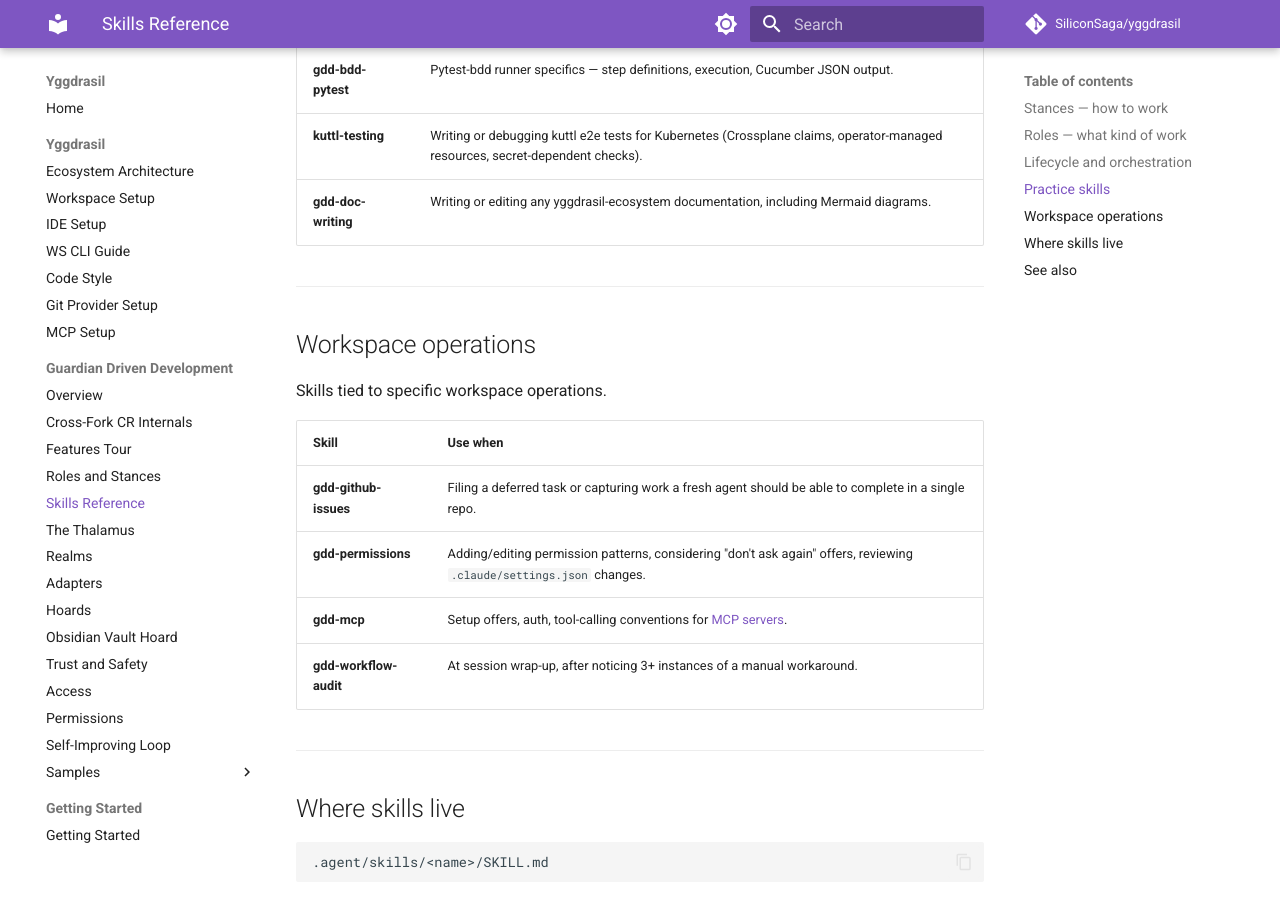
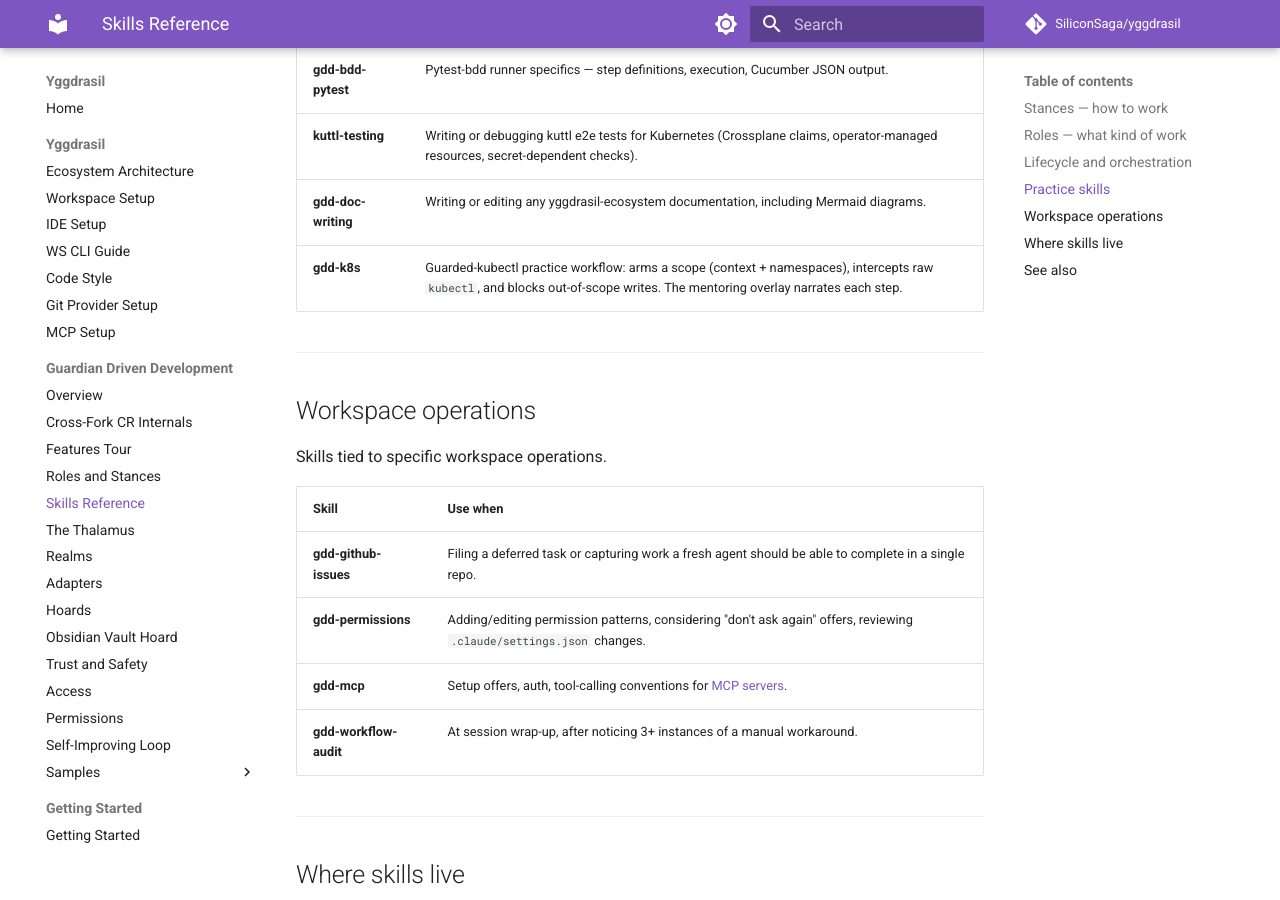
Before and after one commit to SiliconSaga/yggdrasil, an MkDocs documentation site: the page built from docs/gdd/skills-reference.md, in a window 1280 px wide and 900 px high, scrolled down 2011 px. Built offline with MkDocs 1.6.1 and Material for MkDocs 9.7.7, drawn with Linux system fonts in a browser that asks for light colours; comment, search, counter and statistics services are not loaded.

Commit message:
feat(gdd): mentoring invokes gdd-k8s on a practice signal; list it in skills-reference
Wire the gdd-k8s practice skill into the workflow: the mentoring overlay reads and runs gdd-k8s's scope-capture flow (with narration) when a k8s-practice signal fires; orientation notes a k8s-practice signal can trigger gdd-k8s regardless of mentoring state; skills-reference lists gdd-k8s among the practice skills. Completes the feature — mentoring now has teeth.

Task 13 of the mentoring/k8s plan.

Co-Authored-By: Claude Opus 4.8 <noreply@anthropic.com>

```diff
--- a/docs/gdd/skills-reference.md
+++ b/docs/gdd/skills-reference.md
@@ -55,6 +55,7 @@ Skills that capture *how* to do specific kinds of technical work.
 | **gdd-bdd-pytest** | Pytest-bdd runner specifics — step definitions, execution, Cucumber JSON output. |
 | **kuttl-testing** | Writing or debugging kuttl e2e tests for Kubernetes (Crossplane claims, operator-managed resources, secret-dependent checks). |
 | **gdd-doc-writing** | Writing or editing any yggdrasil-ecosystem documentation, including Mermaid diagrams. |
+| **gdd-k8s** | Guarded-kubectl practice workflow: arms a scope (context + namespaces), intercepts raw `kubectl`, and blocks out-of-scope writes. The mentoring overlay narrates each step. |
 
 ---
 
```
Also changed, not shown: .agent/skills/gdd-mentoring/SKILL.md (+6 -0 lines), .agent/skills/gdd-orientation/SKILL.md (+2 -0 lines).
